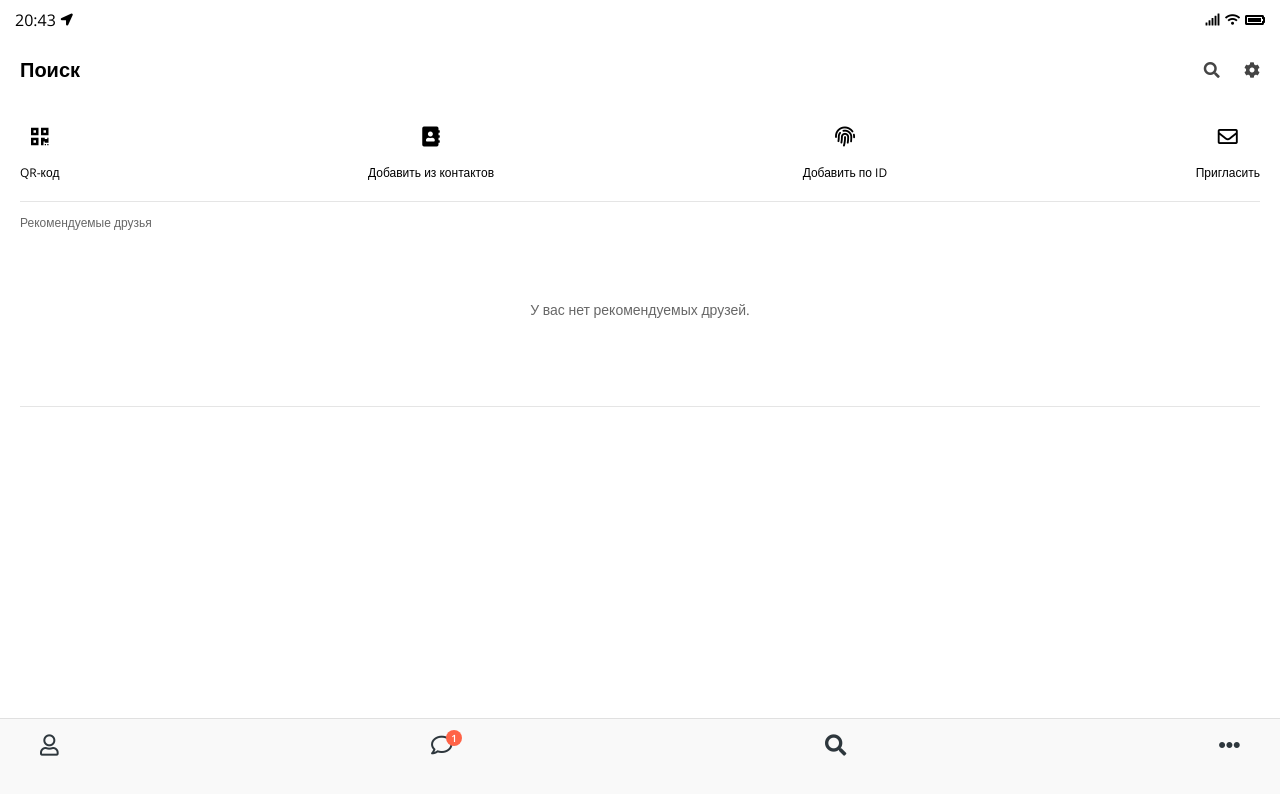
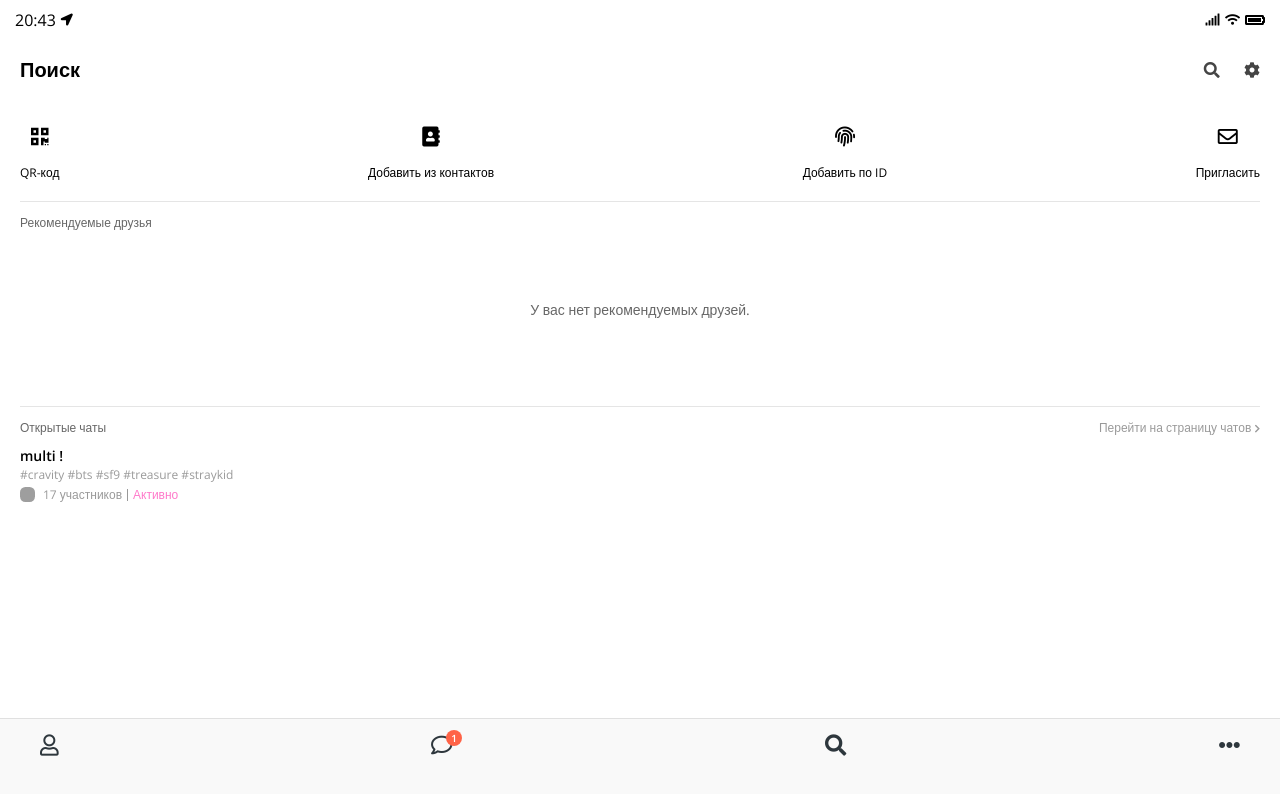
Before and after one commit to easycoders-academy/messenger-clone-2021, a plain HTML site: page find.html in a window 1280 px wide. Shown: the top 794 px of the page. Drawn offline with nearby package versions, Linux system fonts and the light colour scheme; grey boxes are pictures that could not be loaded.

Commit message:
6.23 Поиск - часть 3

```diff
--- a/css/screens/find.css
+++ b/css/screens/find.css
@@ -36,3 +36,61 @@
   font-size: 14px;
   color: rgba(0, 0, 0, 0.6);
 }
+
+.open-chat__header {
+  display: flex;
+  justify-content: space-between;
+  font-size: 12px;
+  color: rgba(0, 0, 0, 0.6);
+  margin: 15px 0;
+}
+
+.open-chat__header span {
+  color: rgba(0, 0, 0, 0.4);
+}
+
+.open-post {
+  display: flex;
+}
+
+.open-post__title {
+  font-weight: 600;
+  margin-bottom: 6px;
+  font-size: 14px;
+}
+
+.open-post__hashtags {
+  font-size: 12px;
+  color: rgba(0, 0, 0, 0.4);
+}
+
+.open-post__members {
+  display: flex;
+  align-items: center;
+  margin-top: 6px;
+}
+
+.open-post__members img {
+  width: 15px;
+  height: 15px;
+  border-radius: 36%;
+  margin-right: 8px;
+}
+
+.open-post__members-count {
+  font-size: 12px;
+  color: rgba(0, 0, 0, 0.4);
+}
+
+.open-post__members-status {
+  font-size: 12px;
+  color: #ff79ca;
+}
+
+.open-post__members .divider {
+  display: inline;
+  width: 1px;
+  height: 12px;
+  background-color: rgba(0, 0, 0, 0.4);
+  margin: 0 5px;
+}
--- a/find.html
+++ b/find.html
@@ -59,6 +59,31 @@
           >У вас нет рекомендуемых друзей.</span
         >
       </div>
+      <div class="open-chat">
+        <div class="open-chat__header">
+          <h4>Открытые чаты</h4>
+          <span
+            >Перейти на страницу чатов <i class="fas fa-chevron-right fa-xs"></i
+          ></span>
+        </div>
+        <div class="open-post">
+          <div class="open-post__column">
+            <h5 class="open-post__title">multi !</h5>
+            <h6 class="open-post__hashtags">
+              #cravity #bts #sf9 #treasure #straykid
+            </h6>
+            <div class="open-post__members">
+              <img
+                src="https://upload.wikimedia.org/wikipedia/commons/f/f2/Kakao_logo.jpg"
+              />
+              <span class="open-post__members-count">17 участников</span>
+              <div class="divider"></div>
+              <span class="open-post__members-status">Активно</span>
+            </div>
+          </div>
+          <div class="open-post__column"></div>
+        </div>
+      </div>
     </main>
 
     <nav class="nav">
```
